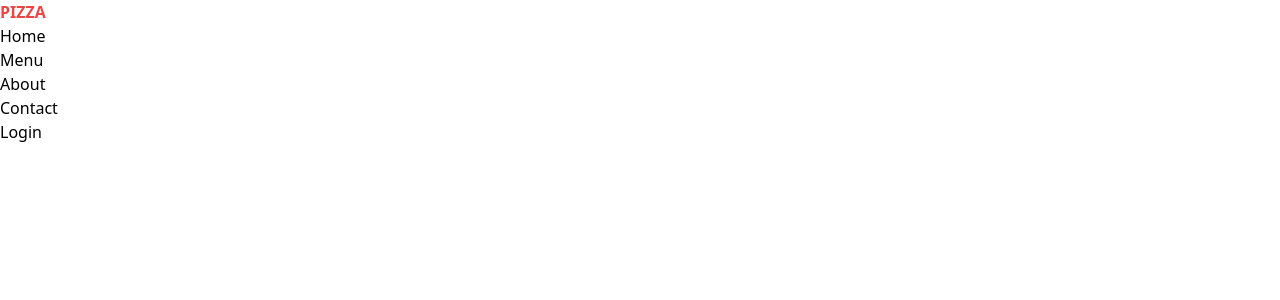
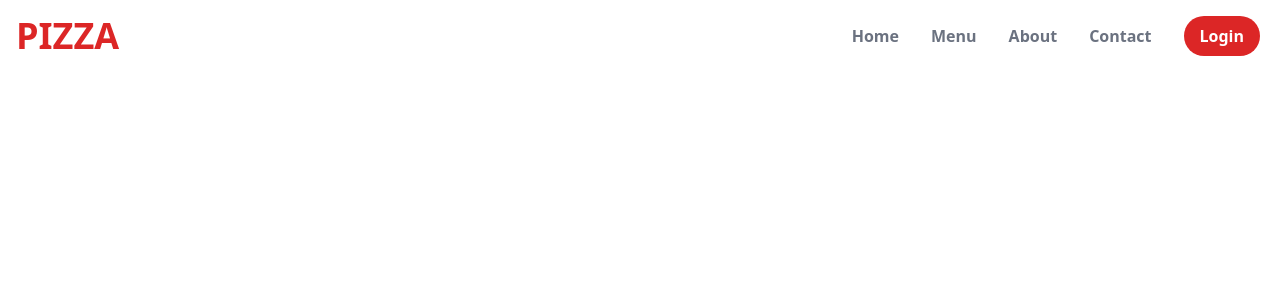
Before and after one commit to Viraj-Lakshitha12/Food-Ordering-System, a React (Vite) app in the folder Food-Ordering-App/: page / in a window 1280 px wide. Shown: the top 300 px of the page. Built offline with nearby package versions, Linux system fonts and the light colour scheme.

Commit message:
update header section

```diff
--- a/Food-Ordering-App/src/layout/header.tsx
+++ b/Food-Ordering-App/src/layout/header.tsx
@@ -2,15 +2,15 @@
 export default function Header(){
 
         return (
-            <header>
-                <strong className={'text-red-500 font-bold'}>PIZZA</strong>
+            <header className={'flex items-center justify-between'}>
+                <strong className={'text-4xl text-red-600 font-bold p-4'}>PIZZA</strong>
                 <nav>
-                    <ul className={'inline'}>
+                    <ul className={'flex items-center mx-5 text-gray-500 gap-8 font-semibold'}>
                         <li>Home</li>
                         <li>Menu</li>
                         <li>About</li>
                         <li>Contact</li>
-                        <li>Login</li>
+                        <li className={'bg-red-600 text-white px-4 py-2 rounded-full'}>Login</li>
                     </ul>
                 </nav>
             </header>
```
Also changed, not shown: Food-Ordering-App/src/layout/hero.tsx (added).
